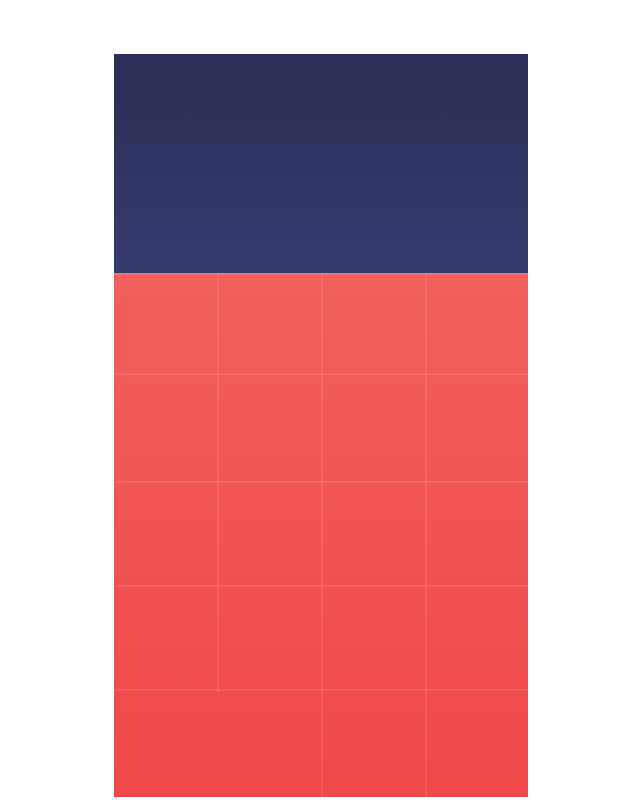
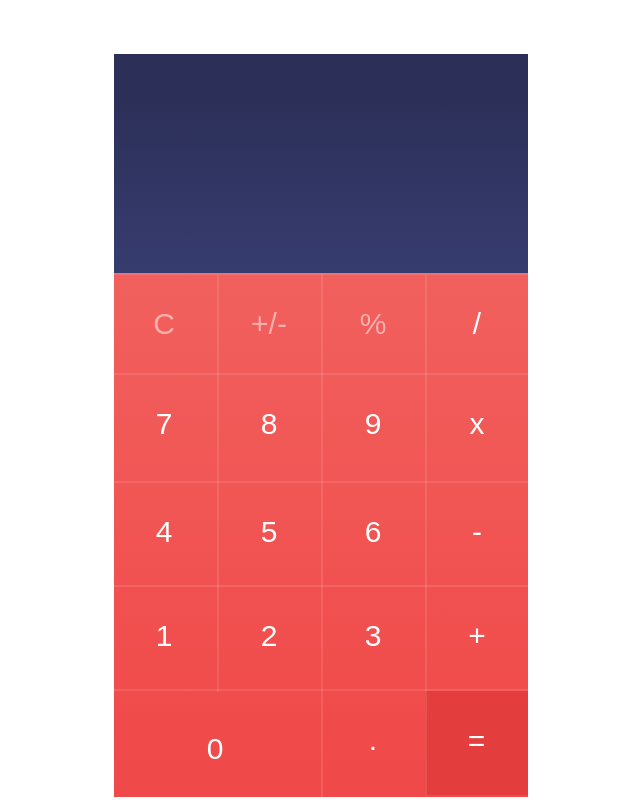
Before and after one commit to Ogurcov-AA/Vue_calculator, a Vue app: page / in a window 1280 px wide. Shown: the whole page, without its empty margins (319-959 px from the left). Built offline with nearby package versions, Linux system fonts and the light colour scheme.

Commit message:
add button components

```diff
--- /dev/null
+++ b/src/components/SymbolButton.vue
@@ -0,0 +1,53 @@
+<template>
+  <div style="position: absolute" v-if="shadow">
+    <button style="mix-blend-mode: normal; opacity: 0.5">{{ value }}</button>
+  </div>
+  <div style="position: absolute" v-else-if="pickout">
+    <div class="rectangle">
+      <button>{{ value }}</button>
+    </div>
+  </div>
+  <div v-else-if="doubleCell">
+    <button style="width: 204px;display: flex">{{ value }}</button>
+  </div>
+  <div style="position: absolute" v-else>
+    <button>{{ value }}</button>
+  </div>
+</template>
+
+<script>
+export default {
+  name: "SymbolButton",
+  props: ["value", "shadow", "pickout", "doubleCell"]
+}
+</script>
+
+<style scoped>
+button {
+
+  background: transparent;
+  border: 0;
+  width: 100px;
+  height: 100px;
+  font-size: 30px;
+  justify-content: center;
+  font-family: Actor, sans-serif;
+  font-style: normal;
+  font-weight: normal;
+  line-height: 36px;
+  align-items: center;
+  color: #FFFFFF;
+  outline: none;
+}
+
+.rectangle {
+
+  position: absolute;
+  width: 103px;
+  height: 103.5px;
+
+  background: #E33D3D;
+
+}
+
+</style>
--- a/src/components/SymbolPanel.vue
+++ b/src/components/SymbolPanel.vue
@@ -2,24 +2,107 @@
   <div class="line">
     <div class="line1H">
       <hr>
+      <SymbolButton v-bind:value='"C"'
+                    v-bind:shadow=true
+                    v-bind:style="{left:1+'px',top:9+'px'}"
+      />
+
+      <SymbolButton v-bind:value='"+/-"'
+                    v-bind:shadow=true
+                    v-bind:style="{  left: 106 + 'px',top:9+'px'}"
+      />
+
+      <SymbolButton v-bind:value='"%"'
+                    v-bind:shadow=true
+                    v-bind:style="{  left: 210 + 'px',top:9+'px'}"
+      />
+      <SymbolButton v-bind:value='"/"'
+                    v-bind:style="{  left: 314 + 'px',top:9+'px'}"
+      />
     </div>
     <div class="line2H">
       <hr>
+      <SymbolButton v-bind:value="7"
+                    v-bind:style="{left:1+'px',top:9+'px'}"
+      />
+
+      <SymbolButton v-bind:value="8"
+                    v-bind:style="{  left: 106 + 'px',top:9+'px'}"
+      />
+
+      <SymbolButton v-bind:value="9"
+                    v-bind:style="{  left: 210 + 'px',top:9+'px'}"
+      />
+      <SymbolButton v-bind:value='"x"'
+                    v-bind:style="{  left: 314 + 'px',top:9+'px'}"
+      />
     </div>
     <div class="line3H">
       <hr>
+      <SymbolButton v-bind:value="4"
+                    v-bind:style="{left:1+'px',top:9+'px'}"
+      />
+
+      <SymbolButton v-bind:value="5"
+                    v-bind:style="{  left: 106 + 'px',top:9+'px'}"
+      />
+
+      <SymbolButton v-bind:value="6"
+                    v-bind:style="{  left: 210 + 'px',top:9+'px'}"
+      />
+      <SymbolButton v-bind:value='"-"'
+                    v-bind:style="{  left: 314 + 'px',top:9+'px'}"
+      />
     </div>
     <div class="line4H">
       <hr>
+      <SymbolButton v-bind:value="1"
+                    v-bind:style="{left:1+'px',top:9+'px'}"
+      />
+
+      <SymbolButton v-bind:value="2"
+                    v-bind:style="{  left: 106 + 'px',top:9+'px'}"
+      />
+
+      <SymbolButton v-bind:value="3"
+                    v-bind:style="{  left: 210 + 'px',top:9+'px'}"
+      />
+      <SymbolButton v-bind:value='"+"'
+                    v-bind:style="{  left: 314 + 'px',top:9+'px'}"
+      />
     </div>
     <div class="line5H">
       <hr>
+      <SymbolButton v-bind:value="0"
+                    v-bind:doubleCell="true"
+                    v-bind:style="{left: 0+'px',top:9+'px'}"
+      />
+
+      <SymbolButton v-bind:value='"."'
+                    v-bind:style="{  left: 210 + 'px',top:9+'px'}"
+      />
+      <SymbolButton v-bind:value='"="'
+                    v-bind:pickout=true
+                    v-bind:style="{  left: 312 + 'px',top:10+'px'}"
+      />
     </div>
     <hr class="line1V">
     <hr class="line2V">
     <hr class="line3V">
   </div>
 </template>
+
+
+<script>
+import SymbolButton from '@/components/SymbolButton'
+
+
+export default {
+  components: {
+    SymbolButton
+  }
+}
+</script>
 
 <style scoped>
 .line {
```
